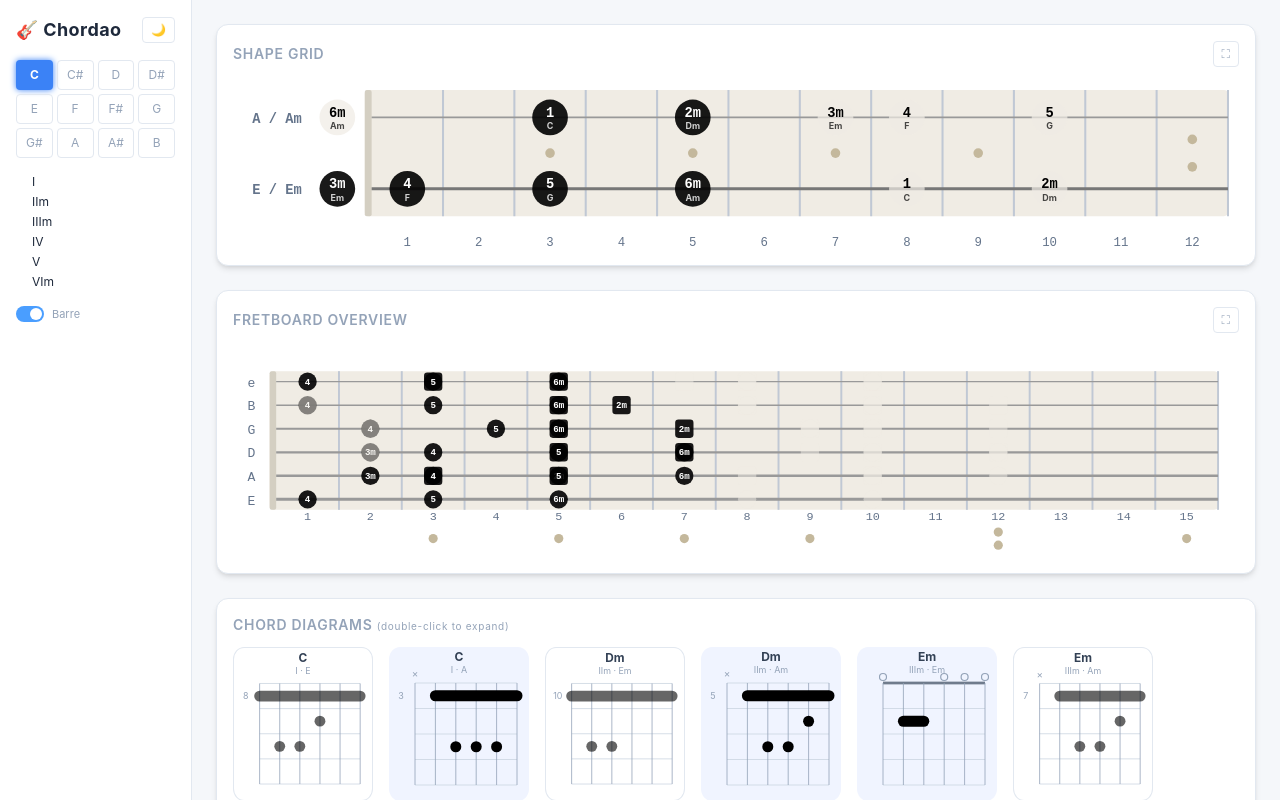
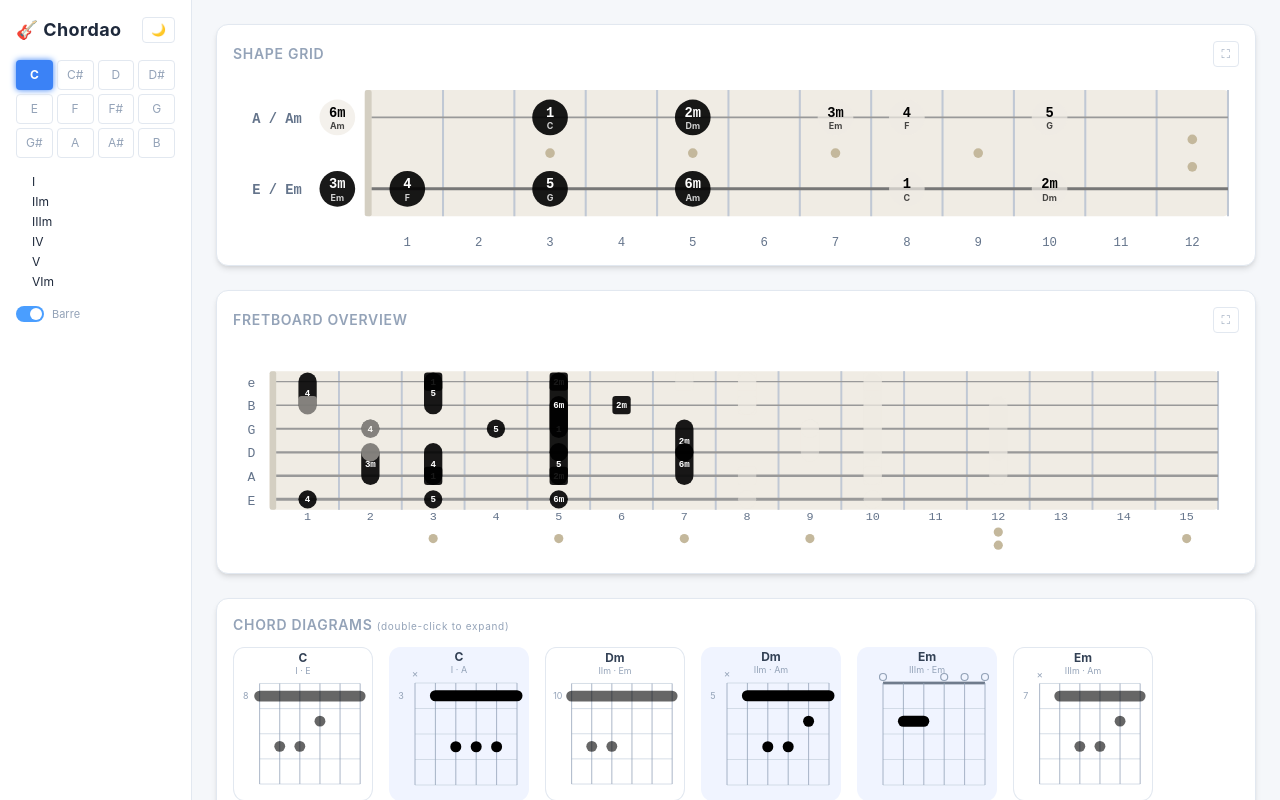
Before and after one commit to W-Mai/chordao, a React (Vite) app: page / in a window 1280 px wide. Shown: the top 800 px of the page. Built offline with nearby package versions, Linux system fonts and the light colour scheme.

Commit message:
feat: fretboard merges consecutive same-fret dots into barre bars

```diff
--- a/src/Fretboard.tsx
+++ b/src/Fretboard.tsx
@@ -121,38 +121,82 @@ export function Fretboard({ voicings, optimal, light = false, totalFrets = 15 }:
                   />
                 )}
 
-                {/* Dots: circle for E shape, rounded rect for A shape */}
-                {v.frets.map((fret, si) => {
-                  if (fret <= 0) return null;
-                  const x = nutW + (fret - 0.5) * fw;
-                  const y = (STRINGS - 1 - si) * ss;
+                {/* Dots: circle for E shape, rounded rect for A shape, barre bar for consecutive same-fret */}
+                {(() => {
+                  // Group consecutive strings on the same fret into barre segments
+                  type Dot = { fret: number; si: number; x: number; y: number };
+                  const dots: Dot[] = [];
+                  v.frets.forEach((fret, si) => {
+                    if (fret <= 0) return;
+                    dots.push({ fret, si, x: nutW + (fret - 0.5) * fw, y: (STRINGS - 1 - si) * ss });
+                  });
 
-                  return (
-                    <g key={`${key}-${si}`}>
+                  // Find barre groups: consecutive string indices with same fret
+                  const rendered = new Set<number>();
+                  const elements: React.ReactNode[] = [];
+
+                  for (let i = 0; i < dots.length; i++) {
+                    if (rendered.has(i)) continue;
+                    let j = i + 1;
+                    while (j < dots.length && dots[j].fret === dots[i].fret && dots[j].si === dots[j - 1].si + 1) {
+                      j++;
+                    }
+                    const span = j - i;
+                    if (span >= 2) {
+                      // Barre bar
+                      const first = dots[i];
+                      const last = dots[j - 1];
+                      const barX = first.x;
+                      const y1 = Math.min(first.y, last.y);
+                      const y2 = Math.max(first.y, last.y);
+                      elements.push(
+                        <g key={`bar-${i}`}>
+                          <rect
+                            x={barX - r} y={y1 - r}
+                            width={r * 2} height={y2 - y1 + r * 2}
+                            rx={r}
+                            fill={active ? color : boardBg}
+                            stroke={color} strokeWidth={active ? 0 : 1.5}
+                            opacity={active ? 0.9 : 0.5}
+                          />
+                          {active && (
+                            <text x={barX} y={(y1 + y2) / 2 + 0.5} textAnchor="middle" dominantBaseline="middle"
+                              fontSize={7} fontWeight="bold" fill="#fff" fontFamily="monospace"
+                            >{DEGREE_LABELS[v.degree]}</text>
+                          )}
+                        </g>
+                      );
+                      for (let k = i; k < j; k++) rendered.add(k);
+                    } else {
+                      // Single dot
+                      const d = dots[i];
+                      rendered.add(i);
+                      elements.push(
+                        <g key={`dot-${i}`}>
                           {isEShape ? (
-                        <circle cx={x} cy={y} r={r}
+                            <circle cx={d.x} cy={d.y} r={r}
                               fill={active ? color : boardBg}
                               stroke={color} strokeWidth={active ? 0 : 1.5}
                               opacity={active ? 0.9 : 0.5}
                             />
                           ) : (
-                        <rect x={x - r} y={y - r} width={r * 2} height={r * 2} rx={2.5}
+                            <rect x={d.x - r} y={d.y - r} width={r * 2} height={r * 2} rx={2.5}
                               fill={active ? color : boardBg}
                               stroke={color} strokeWidth={active ? 0 : 1.5}
                               opacity={active ? 0.9 : 0.5}
                             />
                           )}
-                      {/* Degree label inside dot */}
                           {active && (
-                        <text x={x} y={y + 0.5} textAnchor="middle" dominantBaseline="middle"
+                            <text x={d.x} y={d.y + 0.5} textAnchor="middle" dominantBaseline="middle"
                               fontSize={7} fontWeight="bold" fill="#fff" fontFamily="monospace"
-                        >
-                          {DEGREE_LABELS[v.degree]}
-                        </text>
+                            >{DEGREE_LABELS[v.degree]}</text>
                           )}
                         </g>
                       );
-                })}
+                    }
+                  }
+                  return elements;
+                })()}
               </g>
             );
           })}
```
Lines whose indentation alone changed are shown as unchanged.
